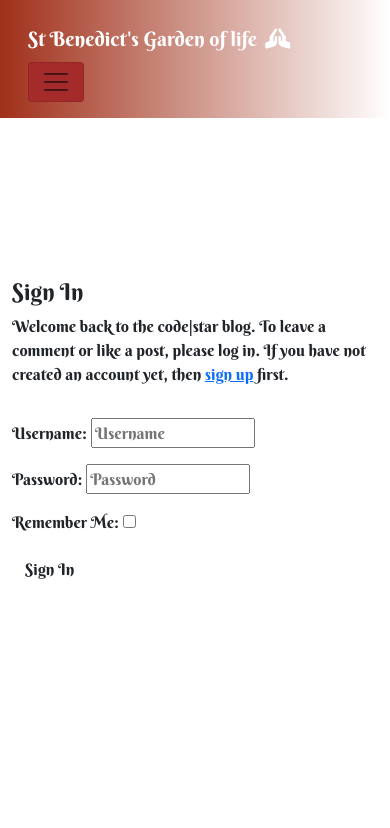
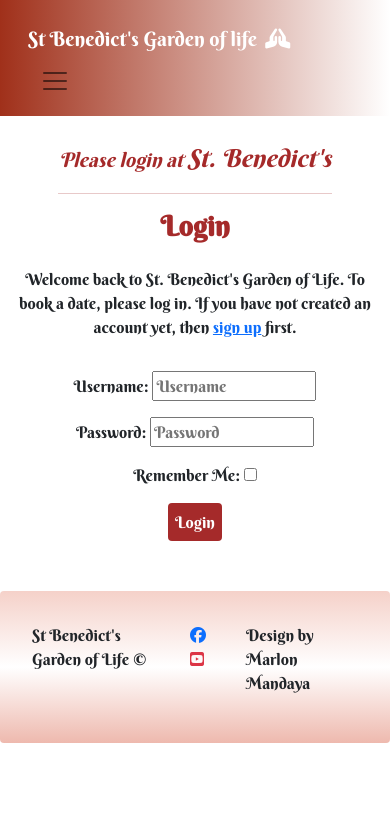
Before and after one commit to Markpm-code/st_benedict_shrine, a Django app: page /accounts/login/ in a window 390 px wide. Shown: the top 828 px of the page. After the commit the page ends 743 px from the top, so only its background shows below. Run offline with Django 3.2, Linux system fonts and the light colour scheme; some libraries are stand-ins or nearby versions.

Commit message:
Add code update for login.html responsiveness for smaller screen

```diff
--- a/static/css/style.css
+++ b/static/css/style.css
@@ -22,7 +22,8 @@ body {
 }
 
 .gallery,
-.story {
+.story,
+.login {
     text-align: center;
 }
 
@@ -61,6 +62,9 @@ body {
     color: brown;
 }
 
+#login {
+    margin: 162px 0 290px;
+}
 
 /*Gallery container*/
 #gallery-container,
@@ -110,8 +114,11 @@ body {
     }
 
     .b-menu {
-        background-color: brown;
+        border: none;
     }
 
+    #login {
+        margin: 140px 0 50px;
+    }
 
 }
--- a/templates/account/login.html
+++ b/templates/account/login.html
@@ -7,12 +7,16 @@
 
 {% block content %}
 
-<div class="container" style="margin: 262px 0;">
+<div class="container-fluid "id="login">
+    <div class="login">
+        <p class="fs-5 text-color fst-italic">{% trans "Please login at" %} <span class="fs-2">{% trans "St. Benedict's" %}</span></p>
+        <hr class=" w-75 mx-auto text-color">
+        <h2 class="fs-1 text-color fw-bold">{% trans "Login" %}</h2>
+    </d>
     <div class="row">
         <div class="col-md-8 mt-3 offset-md-2">
-            <h3>{% trans "Sign In" %}</h3>
 
-            <p>{% blocktrans %}Welcome back to the code|star blog. To leave a comment or like a post, please log in. If
+            <p>{% blocktrans %}Welcome back to St. Benedict's Garden of Life. To book a date, please log in. If
                 you
                 have not created an account yet, then <a class="link" href="{{ signup_url }}">sign up</a>
                 first.{% endblocktrans %}</p>
@@ -24,9 +28,9 @@
                 {% csrf_token %}
                 {{ form.as_p }}
                 {% if redirect_field_value %}
-                <input type="hidden" name="{{ redirect_field_name }}" value="{{ redirect_field_value }}" />
+                <input type="hidden" name="{{ redirect_field_name }}" value="{{ redirect_field_value }}"/>
                 {% endif %}
-                <button class="btn btn-signup right" type="submit">{% trans "Sign In" %}</button>
+                <button class="btn btn-signup right" type="submit" id="signup-bg">{% trans "Login" %}</button>
             </form>
         </div>
     </div>
```
